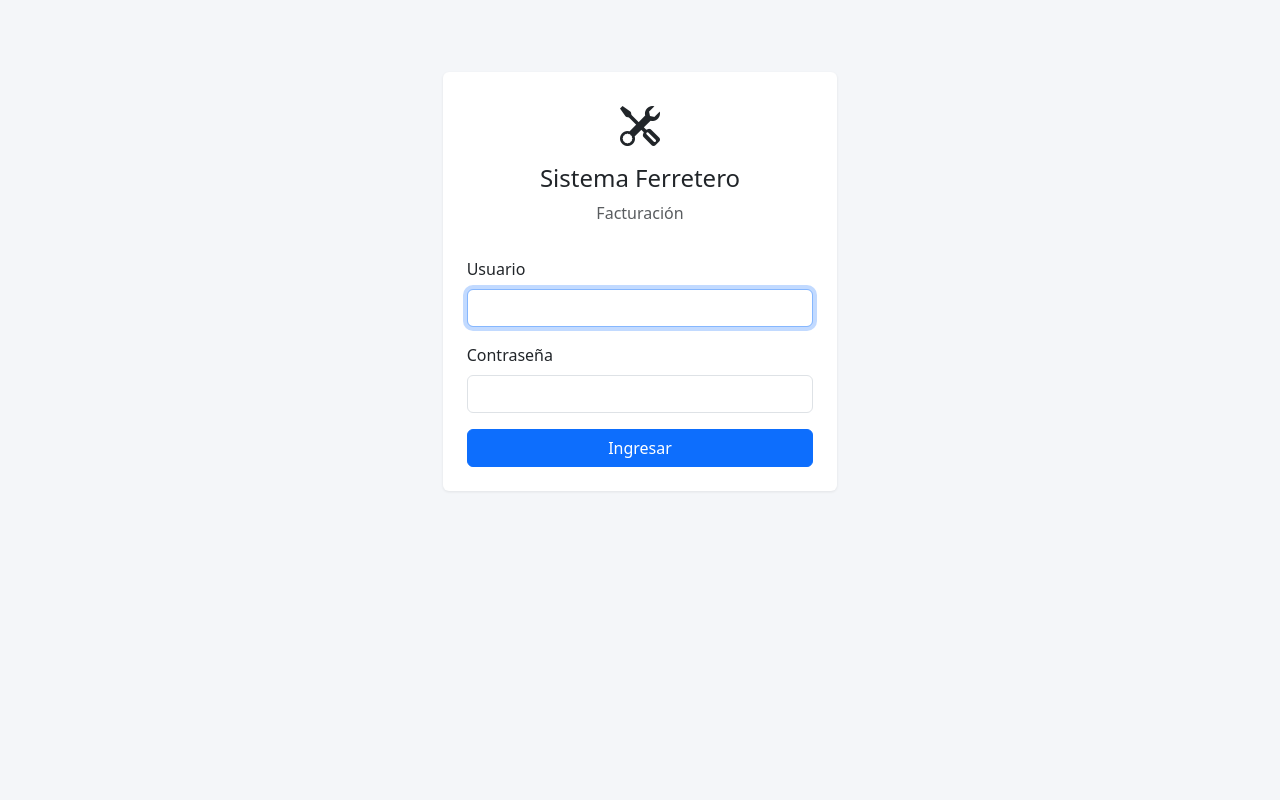
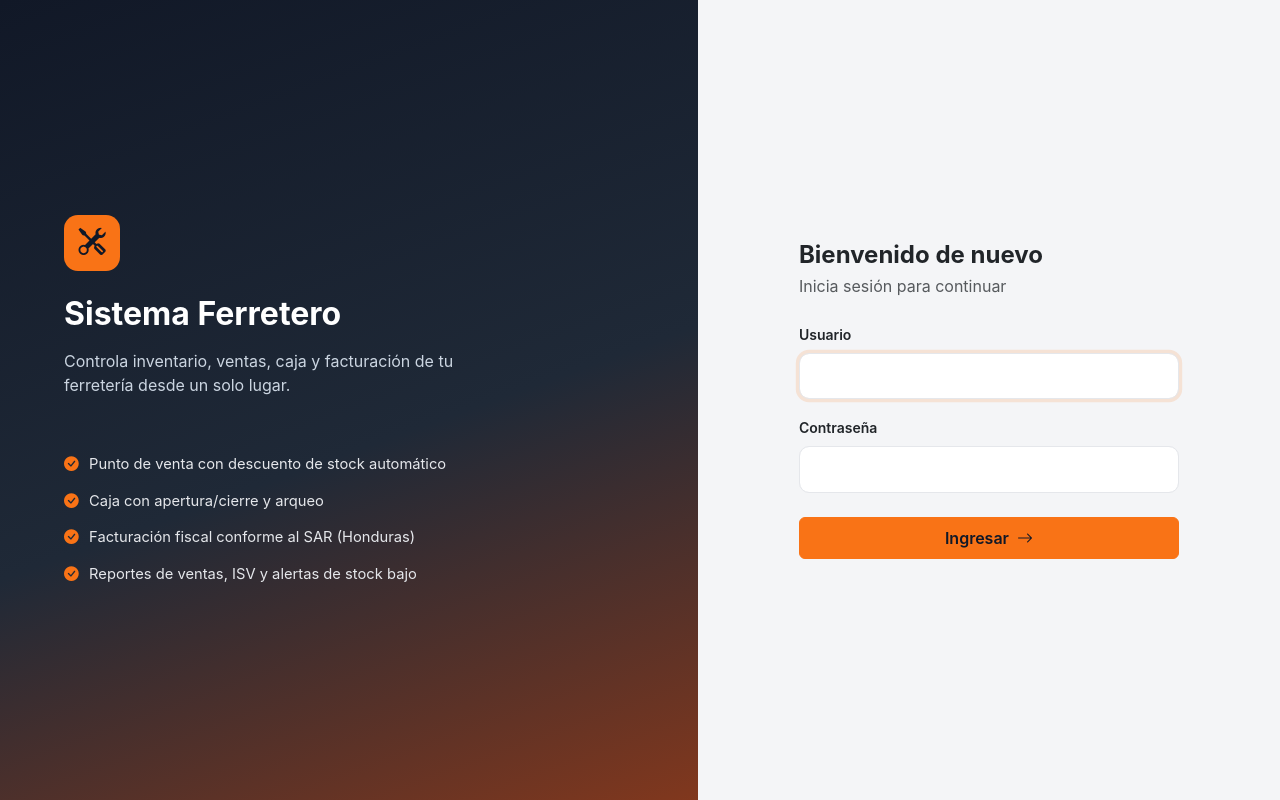
Before and after one commit to Jcontreras013/Sistema-Ferretero, a Django app: page /accounts/login/ in a window 1280 px wide. Run offline with Django 5.2, Linux system fonts and the light colour scheme; some libraries are stand-ins or nearby versions.

Commit message:
Restaurar la identidad visual anterior: login de doble panel y paleta ámbar/carbón
Reintroduce el diseño que tenía la versión anterior del sistema sobre
la base funcional actual (POS, caja, notas de crédito, etc.), sin tocar
la lógica de negocio:

- Login como pantalla completa de dos paneles: hero oscuro con degradado
  carbón->ámbar y lista de funcionalidades a la izquierda, formulario de
  acceso a la derecha (antes extendía base.html con el navbar oculto).
- Paleta ámbar (#f97316) / carbón (#111827-#1f2937) aplicada de forma
  global vía overrides de las clases de Bootstrap ya usadas en las
  plantillas (btn-primary, btn-warning, btn-outline-primary, bg-primary,
  text-primary, navbar bg-dark), en vez de tocar cada plantilla: los
  botones de acción principal, el navbar y la tarjeta "Ventas de hoy"
  del panel ahora usan el color de marca.
- Foco de formularios (inputs/selects) en ámbar en toda la app.
- Se mantienen sin cambios los colores semánticos (éxito=verde,
  peligro=rojo, badges de alerta) y las reglas de impresión térmica.

Co-Authored-By: Claude Sonnet 5 <noreply@anthropic.com>
Claude-Session: https://claude.ai/code/session_01WtAeciWVjVKJxAPePxXkii

```diff
--- a/static/css/styles.css
+++ b/static/css/styles.css
@@ -1,5 +1,19 @@
+:root {
+    --color-primary: #f97316;
+    --color-primary-dark: #c2410c;
+    --color-primary-light: #ffedd5;
+    --color-dark: #111827;
+    --color-dark-soft: #1f2937;
+    --color-bg: #f4f5f7;
+    --color-border: #e5e7eb;
+    --color-success: #16a34a;
+    --color-danger: #dc2626;
+    --radius: 14px;
+}
+
 body {
-    background-color: #f4f6f9;
+    background-color: var(--color-bg);
+    font-family: -apple-system, BlinkMacSystemFont, "Segoe UI", Roboto, Helvetica, Arial, sans-serif;
 }
 
 .card {
@@ -23,6 +37,171 @@ body {
 .pos-product-card:hover {
     transform: translateY(-2px);
     box-shadow: 0 4px 10px rgba(0, 0, 0, 0.12);
+    border-color: var(--color-primary) !important;
+}
+
+/* ---------- Identidad de marca: paleta ámbar/carbón ---------- */
+
+.navbar.bg-dark {
+    background: linear-gradient(180deg, var(--color-dark) 0%, var(--color-dark-soft) 100%) !important;
+}
+
+.navbar-dark .nav-link.text-warning {
+    color: var(--color-primary) !important;
+}
+
+.navbar-dark .nav-link:hover {
+    color: #fff;
+}
+
+.btn-primary,
+.btn-warning {
+    background-color: var(--color-primary);
+    border-color: var(--color-primary);
+    color: #111827;
+}
+
+.btn-primary:hover,
+.btn-primary:focus,
+.btn-warning:hover,
+.btn-warning:focus {
+    background-color: var(--color-primary-dark);
+    border-color: var(--color-primary-dark);
+    color: #fff;
+}
+
+.btn-outline-primary {
+    color: var(--color-primary-dark);
+    border-color: var(--color-primary);
+}
+
+.btn-outline-primary:hover,
+.btn-outline-primary:focus {
+    background-color: var(--color-primary);
+    border-color: var(--color-primary);
+    color: #111827;
+}
+
+.bg-primary {
+    background-color: var(--color-primary) !important;
+}
+
+.text-primary {
+    color: var(--color-primary-dark) !important;
+}
+
+.border-primary {
+    border-color: var(--color-primary) !important;
+}
+
+.form-control:focus,
+.form-select:focus {
+    border-color: var(--color-primary);
+    box-shadow: 0 0 0 0.2rem rgba(249, 115, 22, 0.15);
+}
+
+/* ---------- Login de doble panel ---------- */
+
+.auth-shell {
+    min-height: 100vh;
+    display: flex;
+}
+
+.auth-hero {
+    flex: 1.1;
+    background: linear-gradient(160deg, var(--color-dark) 0%, var(--color-dark-soft) 55%, var(--color-primary-dark) 130%);
+    color: #fff;
+    display: flex;
+    flex-direction: column;
+    justify-content: center;
+    padding: 4rem;
+    position: relative;
+    overflow: hidden;
+}
+
+.brand-icon {
+    width: 56px;
+    height: 56px;
+    border-radius: 14px;
+    background: var(--color-primary);
+    display: flex;
+    align-items: center;
+    justify-content: center;
+    font-size: 1.7rem;
+    color: #111827;
+}
+
+.auth-hero .brand-icon {
+    margin-bottom: 1.5rem;
+}
+
+.auth-hero h2 {
+    font-weight: 700;
+    font-size: 2rem;
+    margin-bottom: 1rem;
+}
+
+.auth-hero p {
+    color: #cbd5e1;
+    max-width: 420px;
+}
+
+.auth-hero .feature-list {
+    margin-top: 2.5rem;
+    display: flex;
+    flex-direction: column;
+    gap: 0.9rem;
+}
+
+.auth-hero .feature-list div {
+    display: flex;
+    align-items: center;
+    gap: 0.65rem;
+    font-size: 0.92rem;
+    color: #e5e7eb;
+}
+
+.auth-hero .feature-list i {
+    color: var(--color-primary);
+}
+
+@media (max-width: 900px) {
+    .auth-hero {
+        display: none;
+    }
+}
+
+.auth-form-side {
+    flex: 1;
+    display: flex;
+    align-items: center;
+    justify-content: center;
+    padding: 2rem;
+    background: var(--color-bg);
+}
+
+.auth-card {
+    width: 100%;
+    max-width: 380px;
+}
+
+.auth-card .form-control {
+    padding: 0.65rem 0.9rem;
+    border-radius: 10px;
+    border: 1px solid var(--color-border);
+}
+
+.btn-brand {
+    background: var(--color-primary);
+    border-color: var(--color-primary);
+    color: #111827;
+    font-weight: 600;
+}
+
+.btn-brand:hover {
+    background: var(--color-primary-dark);
+    border-color: var(--color-primary-dark);
+    color: #fff;
 }
 
 .invoice-box {
--- a/templates/registration/login.html
+++ b/templates/registration/login.html
@@ -1,31 +1,59 @@
-{% extends "base.html" %}
-{% block title %}Iniciar sesión{% endblock %}
-{% block content %}
-<div class="row justify-content-center mt-5">
-    <div class="col-md-4">
-        <div class="card p-4">
-            <div class="text-center mb-3">
-                <i class="bi bi-tools" style="font-size: 2.5rem;"></i>
-                <h4 class="mt-2">Sistema Ferretero</h4>
-                <p class="text-muted">Facturación</p>
+{% load static %}
+<!DOCTYPE html>
+<html lang="es">
+<head>
+    <meta charset="UTF-8">
+    <meta name="viewport" content="width=device-width, initial-scale=1.0">
+    <title>Ingresar · Sistema Ferretero</title>
+    <link href="{% static 'vendor/bootstrap/css/bootstrap.min.css' %}" rel="stylesheet">
+    <link href="{% static 'vendor/bootstrap-icons/bootstrap-icons.min.css' %}" rel="stylesheet">
+    <link href="{% static 'css/styles.css' %}" rel="stylesheet">
+</head>
+<body>
+    <div class="auth-shell">
+        <div class="auth-hero">
+            <div class="brand-icon"><i class="bi bi-tools"></i></div>
+            <h2>Sistema Ferretero</h2>
+            <p>Controla inventario, ventas, caja y facturación de tu ferretería desde
+               un solo lugar.</p>
+            <div class="feature-list">
+                <div><i class="bi bi-check-circle-fill"></i> Punto de venta con descuento de stock automático</div>
+                <div><i class="bi bi-check-circle-fill"></i> Caja con apertura/cierre y arqueo</div>
+                <div><i class="bi bi-check-circle-fill"></i> Facturación fiscal conforme al SAR (Honduras)</div>
+                <div><i class="bi bi-check-circle-fill"></i> Reportes de ventas, ISV y alertas de stock bajo</div>
             </div>
+        </div>
+        <div class="auth-form-side">
+            <div class="auth-card">
+                <div class="text-center mb-4 d-md-none">
+                    <div class="brand-icon mx-auto">
+                        <i class="bi bi-tools"></i>
+                    </div>
+                </div>
+                <h1 class="h4 mb-1 fw-bold">Bienvenido de nuevo</h1>
+                <p class="text-muted mb-4">Inicia sesión para continuar</p>
+
                 {% if form.errors %}
-                <div class="alert alert-danger">Usuario o contraseña incorrectos.</div>
+                    <div class="alert alert-danger py-2">Usuario o contraseña incorrectos.</div>
                 {% endif %}
+
                 <form method="post">
                     {% csrf_token %}
                     <div class="mb-3">
-                    <label class="form-label">Usuario</label>
+                        <label class="form-label small fw-semibold">Usuario</label>
                         <input type="text" name="username" class="form-control" required autofocus>
                     </div>
                     <div class="mb-3">
-                    <label class="form-label">Contraseña</label>
+                        <label class="form-label small fw-semibold">Contraseña</label>
                         <input type="password" name="password" class="form-control" required>
                     </div>
                     <input type="hidden" name="next" value="{{ next }}">
-                <button type="submit" class="btn btn-primary w-100">Ingresar</button>
+                    <button class="btn btn-brand w-100 py-2 mt-2" type="submit">
+                        Ingresar <i class="bi bi-arrow-right ms-1"></i>
+                    </button>
                 </form>
             </div>
         </div>
     </div>
-{% endblock %}
+</body>
+</html>
```
Lines whose indentation alone changed are shown as unchanged.
